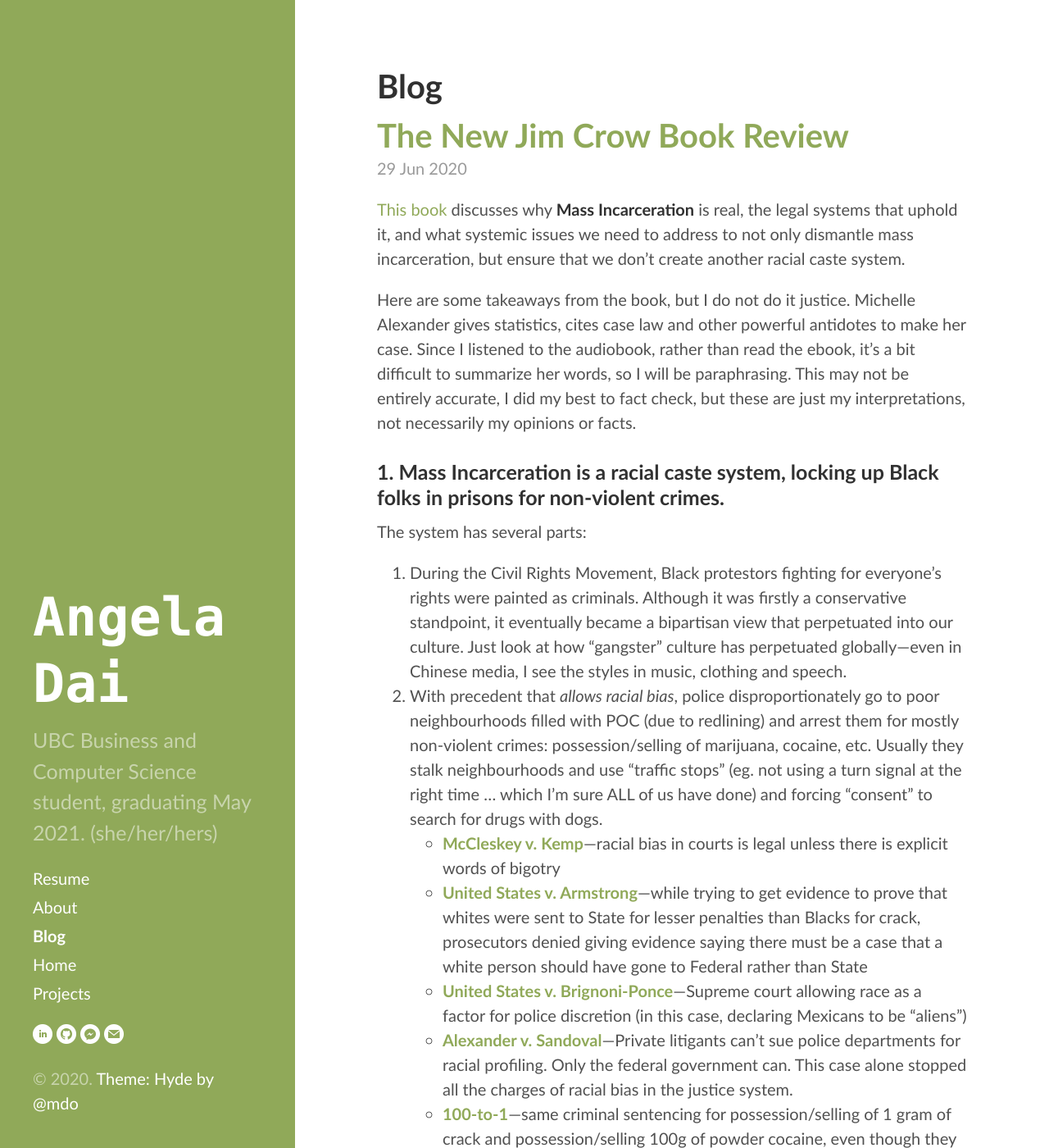
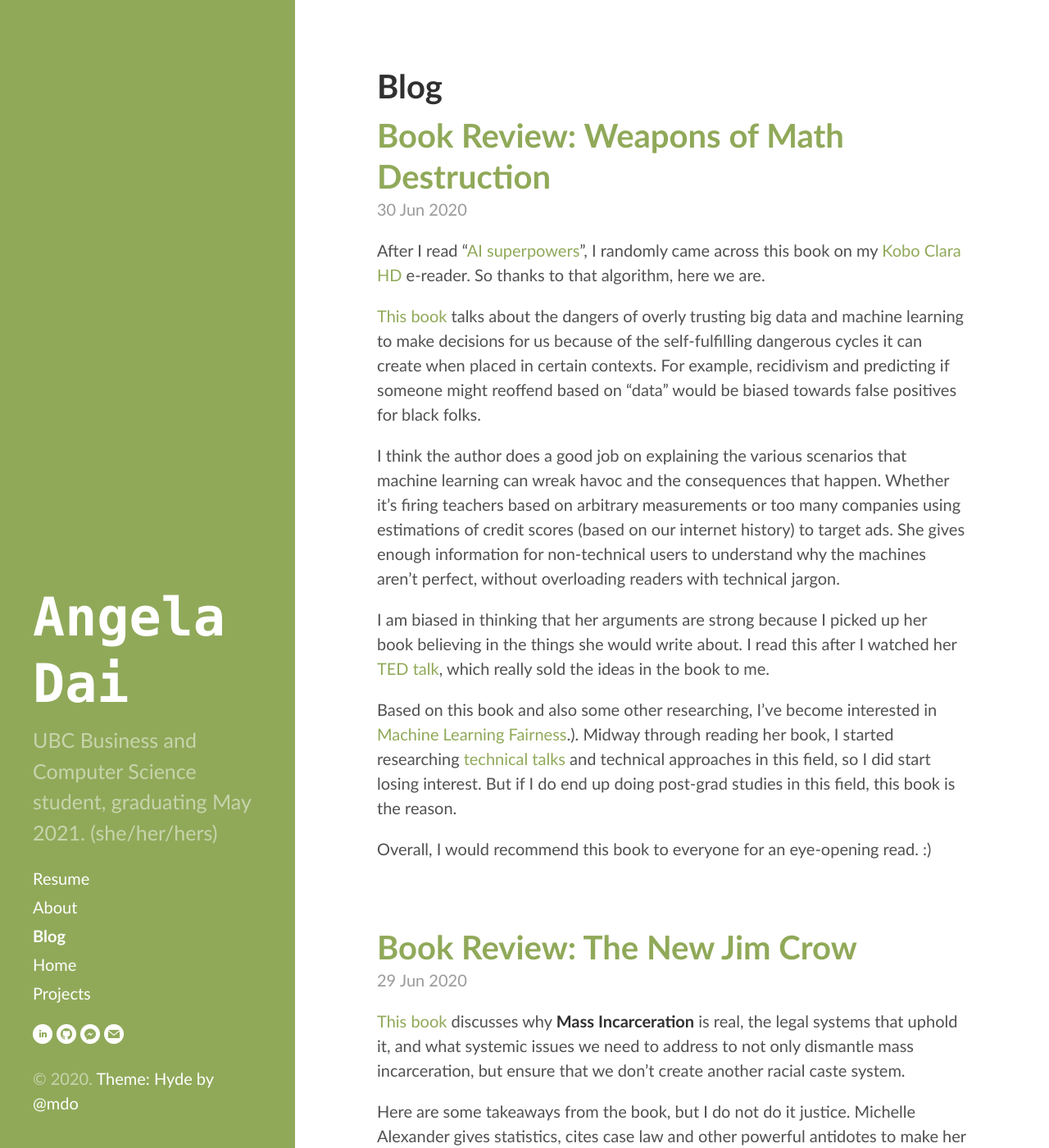
Before and after one commit to angeladai1/angeladai1.github.io, a Jekyll site: the page built from blog.md, in a window 1280 px wide and 1400 px high. Shown: the whole window at 82% size. Built offline with Jekyll 4.4.1, drawn with Linux system fonts in a browser that asks for light colours; Markdown is read by kramdown in place of the engine named in the settings.

Commit message:
Book Review of Weapons of Math Destruction

```diff
--- /dev/null
+++ b/_posts/2020-06-30-weapons-of-math-destruction.md
@@ -0,0 +1,15 @@
+---
+layout: post
+title: "Book Review: Weapons of Math Destruction"
+---
+After I read "[AI superpowers](https://www.aisuperpowers.com/)", I randomly came across this book on my [Kobo Clara HD](https://us.kobobooks.com/products/kobo-clara-hd?variant=12108077629510) e-reader. So thanks to that algorithm, here we are.
+
+[This book](https://weaponsofmathdestructionbook.com/) talks about the dangers of overly trusting big data and machine learning to make decisions for us because of the self-fulfilling dangerous cycles it can create when placed in certain contexts. For example, recidivism and predicting if someone might reoffend based on "data" would be biased towards false positives for black folks.
+
+I think the author does a good job on explaining the various scenarios that machine learning can wreak havoc and the consequences that happen. Whether it's firing teachers based on arbitrary measurements or too many companies using estimations of credit scores (based on our internet history) to target ads. She gives enough information for non-technical users to understand why the machines aren't perfect, without overloading readers with technical jargon.
+
+I am biased in thinking that her arguments are strong because I picked up her book believing in the things she would write about. I read this after I watched her [TED talk](https://www.ted.com/talks/cathy_o_neil_the_era_of_blind_faith_in_big_data_must_end?language=en), which really sold the ideas in the book to me.
+
+Based on this book and also some other researching, I've become interested in [Machine Learning Fairness](https://en.wikipedia.org/wiki/Fairness_(machine_learning)#:~:text=In%20machine%20learning%2C%20a%20given,sexual%20orientation%2C%20etc.).). Midway through reading her book, I started researching [technical talks](https://fairmlbook.org/tutorial1.html) and technical approaches in this field, so I did start losing interest. But if I do end up doing post-grad studies in this field, this book is the reason.
+
+Overall, I would recommend this book to everyone for an eye-opening read. :)
```
Also changed, not shown: _posts/2020-06-29-the-new-jim-crow.md (renamed from _posts/2020-06-29-the-new-jim-crow-review.md, +1 -1 lines), index.md (+0 -1 lines).
